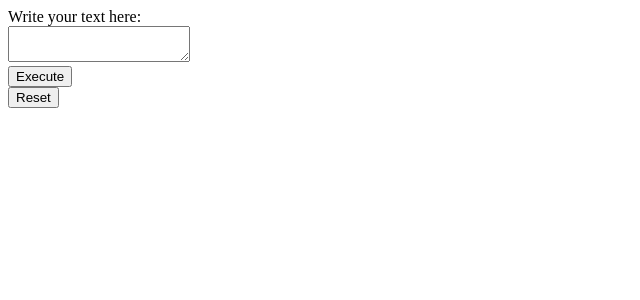
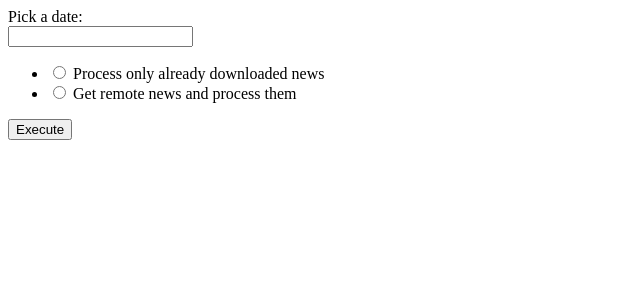
Before and after one commit to Cenorius/practica-final-verificacion, a Flask app: page / in a window 1280 px wide. Shown: the top 300 px of the page, without its empty margins (0-640 px from the left). Run offline with Flask 2, Linux system fonts and the light colour scheme; some libraries are stand-ins or nearby versions.

Commit message:
Update frontend.
Now it asks for a date and makes the user choose between processing also remote news or just the already downloaded ones

```diff
--- a/app/forms.py
+++ b/app/forms.py
@@ -1,5 +1,6 @@
 from flask import Flask, render_template, request, flash
-from wtforms import Form, TextField, TextAreaField, validators, StringField, SubmitField
+from wtforms import Form, TextField, TextAreaField, validators, StringField, SubmitField, DateField, RadioField
 
 class TextProcessorForm(Form):
-    name = TextAreaField('Name: ', validators=[validators.required()])
+    date = DateField('Date: ', validators=[validators.required()])
+    source = RadioField('Source', choices=[('Local','Process only already downloaded news'),('Remote','Get remote news and process them')])
--- a/app/templates/index.html
+++ b/app/templates/index.html
@@ -1,6 +1,15 @@
 <!DOCTYPE html PUBLIC "-//W3C//DTD XHTML 1.0 Strict//EN" "http://www.w3.org/TR/xhtml1/DTD/xhtml1-strict.dtd">
 <html>
     <head>
+        <meta name="viewport" content="width=device-width, initial-scale=1">
+        <link rel="stylesheet" href="//code.jquery.com/ui/1.12.1/themes/base/jquery-ui.css">
+        <script src="//code.jquery.com/jquery-1.12.4.js"></script>
+        <script src="//code.jquery.com/ui/1.12.1/jquery-ui.js"></script>
+        <script>
+            $( function() {
+                $( "#datepicker" ).datepicker();
+            } );
+        </script>
         <meta charset="utf-8">
         <title>Textprocessor</title>
     </head>
@@ -8,16 +17,15 @@
         <form action="" method="post">
             {{ form.csrf }}
 
-            Write your text here:<br>
+            Pick a date:
+            <br>
             <div>
-                {{ form.name(type="textarea", id="textfield") }}
+                {{ form.date(type="text", id="datepicker", readonly=true) }}{{ form.source }}
             </div>
-
             <div class="input submit">
                 <button id="execute" type="submit" value="Submit">Execute</button>
             </div>
         </form>
-        <button value="Reset" id="clear" onclick="clear();">Reset</button>
         <br>
         <br>
         <br>
@@ -35,13 +43,5 @@
                 {% endif %}
             </div>
         </div>
-    <script type="text/javascript">
-            document.getElementById("clear").onclick = function () {
-                document.getElementById("textfield").value = "";
-             };
-             document.body.onload = function() {
-                document.getElementById("textfield").value = "";
-             };
-     </script>
     </body>
 </html>
```
